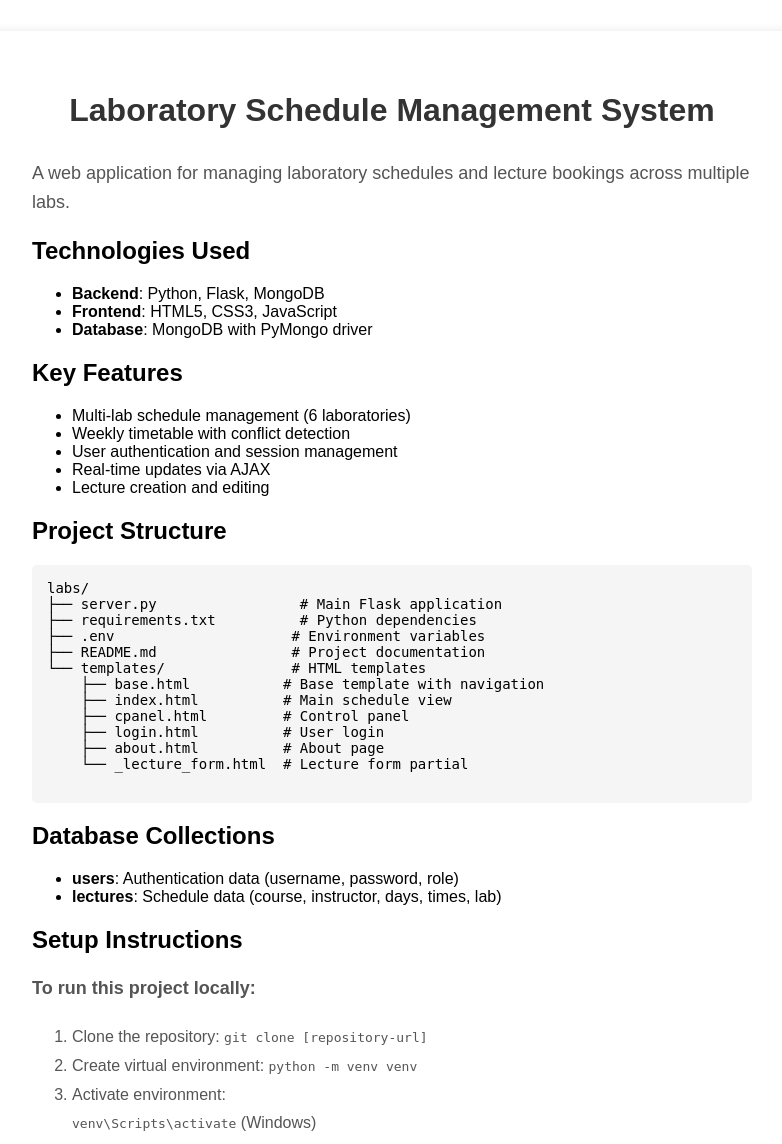
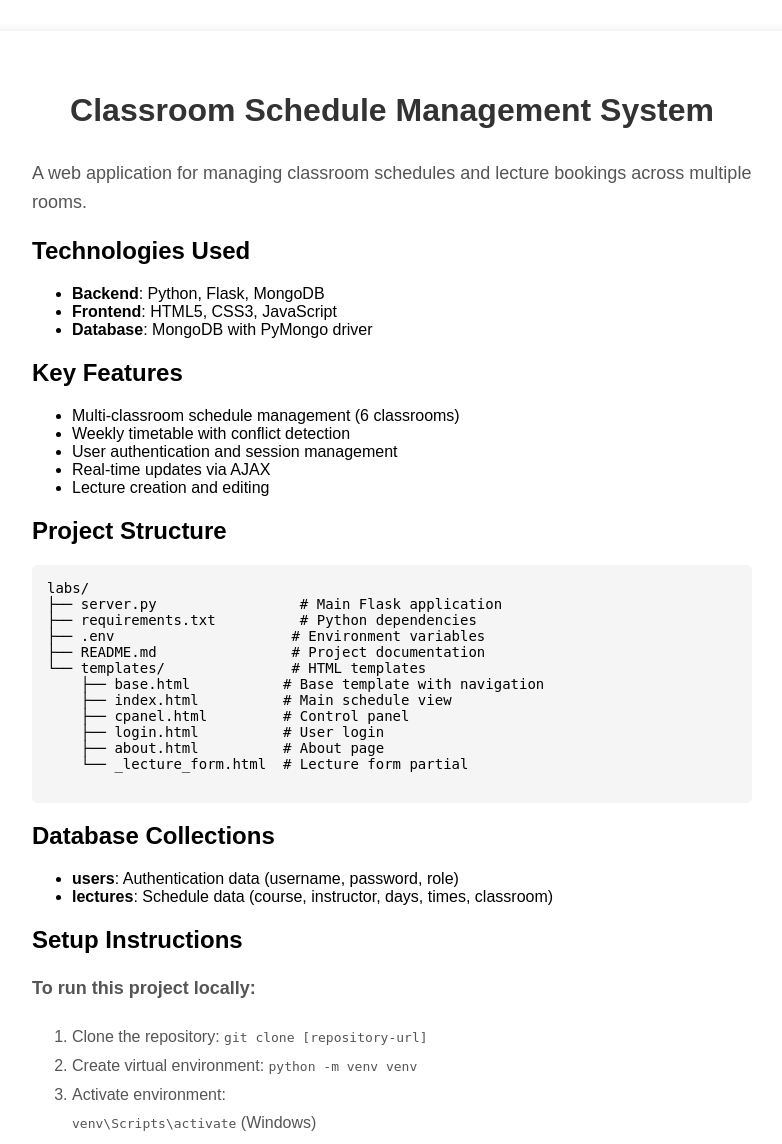
Before and after one commit to samyabdellatif/labs, a Flask app: page /about in a window 1280 px wide. Shown: the part 49-1193 px from the top of the page, without its empty margins (248-1030 px from the left). Run offline with Flask 3, Linux system fonts and the light colour scheme; parts of the project's set-up code (start-up, migrations or seed data) failed here and were passed over.

Commit message:
add weekdays controls, change naming from lab to classroom

```diff
--- a/server.py
+++ b/server.py
@@ -32,6 +32,17 @@
     db = client.labsDB
     # convert into mongoDB document object
     collection = db.lectures
+    # one-time migration: rename 'lab' field to 'classroom' without data loss
+    try:
+        legacy_docs = list(collection.find({"classroom": {"$exists": False}, "lab": {"$exists": True}}))
+        for doc in legacy_docs:
+            lab_value = doc.get('lab')
+            update_ops = {'$set': {'classroom': lab_value}, '$unset': {'lab': ""}}
+            collection.update_one({'_id': doc['_id']}, update_ops)
+        if legacy_docs:
+            logging.info('Migrated %d lecture documents from lab -> classroom', len(legacy_docs))
+    except Exception as e:
+        logging.warning('Could not run lab->classroom migration: %s', e)
     # Ensure a users collection exists with the default admin user.
     try:
         existing = db.list_collection_names()
@@ -44,6 +55,13 @@
             logging.info('Created users collection and inserted default admin user')
         else:
             logging.info('Users collection already exists; skipping creation')
+        # Ensure global settings document exists
+        if 'settings' not in existing:
+            db.settings.insert_one({'_id': 'global', 'weekdays': 'sun-thu'})
+            logging.info('Initialized settings with default weekdays option sun-thu')
+        else:
+            # Make sure the document exists
+            db.settings.update_one({'_id': 'global'}, {'$setOnInsert': {'weekdays': 'sun-thu'}}, upsert=True)
     except Exception as e:
         logging.warning('Could not ensure users collection: %s', e)
 else:
@@ -61,10 +79,13 @@
 
 def has_conflict(new_lecture):
     """
-    Check if the new lecture conflicts with existing lectures in the same lab.
+    Check if the new lecture conflicts with existing lectures in the same classroom.
     A conflict occurs if there's any overlap in days and time slots.
     """
-    lab = new_lecture['lab']
+    classroom = new_lecture.get('classroom') or new_lecture.get('lab')
+    if not classroom:
+        logging.warning('Conflict check skipped: classroom value missing')
+        return False
     days = new_lecture['days']
     start = new_lecture['starttime']
     end = new_lecture['endtime']
@@ -87,8 +108,11 @@
         logging.warning('Skipping conflict check: invalid times for new_lecture: start=%r end=%r', start, end)
         return False
 
-    # Retrieve all existing lectures for the specified lab
-    existing = list(collection.find({"lab": lab}))
+    # Retrieve all existing lectures for the specified classroom
+    existing = list(collection.find({"classroom": classroom}))
+    if not existing:
+        # fallback if any legacy docs still use lab
+        existing = list(collection.find({"lab": classroom}))
 
     for lec in existing:
         lec_days = lec['days']
@@ -110,6 +134,31 @@
     return False  # No conflict
 #####################################
 
+# Settings helpers
+def get_weekday_setting():
+    """Return current weekday option: 'sun-thu' or 'mon-fri'. Defaults to 'sun-thu'."""
+    if db is None:
+        return 'sun-thu'
+    try:
+        doc = db.settings.find_one({'_id': 'global'})
+        opt = (doc or {}).get('weekdays', 'sun-thu')
+        return opt if opt in ('sun-thu', 'mon-fri') else 'sun-thu'
+    except Exception as e:
+        logging.warning('Failed to fetch settings: %s', e)
+        return 'sun-thu'
+
+def get_days_config():
+    """Return (days list, day_map dict, rev_map dict) based on settings."""
+    opt = get_weekday_setting()
+    if opt == 'mon-fri':
+        days = ['MON', 'TUE', 'WED', 'THU', 'FRI']
+        day_map = {'1': 'MON', '2': 'TUE', '3': 'WED', '4': 'THU', '5': 'FRI'}
+    else:
+        days = ['SUN', 'MON', 'TUE', 'WED', 'THU']
+        day_map = {'1': 'SUN', '2': 'MON', '3': 'TUE', '4': 'WED', '5': 'THU'}
+    rev_map = {v: k for k, v in day_map.items()}
+    return days, day_map, rev_map
+
 #starting coding the Flask app
 
 
@@ -122,20 +171,19 @@
 @labapp.route('/index',methods=['GET', 'POST'])
 def index():
     """
-    Main index route that displays the lab schedule.
-    Retrieves the lab number from query parameters, fetches lectures,
+    Main index route that displays the classroom schedule.
+    Retrieves the classroom number from query parameters, fetches lectures,
     and builds a schedule grid for display.
     """
-    lab = request.args.get("lab")
-    if lab == None:
-        lab = "1"  # Default to lab 1 if not specified
+    classroom = request.args.get("classroom") or request.args.get("lab")
+    if classroom is None:
+        classroom = "1"  # Default to classroom 1 if not specified
 
-    # Fetch all lectures for the selected lab from MongoDB
-    lectures = list(collection.find({"lab": lab}))
+    # Fetch all lectures for the selected classroom from MongoDB (supports legacy 'lab' field)
+    lectures = list(collection.find({"$or": [{"classroom": classroom}, {"lab": classroom}]}))
 
-    # Define the days of the week and their mappings
-    days = ['SUN', 'MON', 'TUE', 'WED', 'THU']
-    day_map = {'1': 'SUN', '2': 'MON', '3': 'TUE', '4': 'WED', '5': 'THU'}
+    # Define the days of the week and their mappings (based on settings)
+    days, day_map, _ = get_days_config()
     # Time slots in 24-hour format (internal keys)
     times = ['08', '09', '10', '11', '12', '01', '02', '03', '04', '05', '06', '07']
     # Display times in 12-hour format with AM/PM
@@ -180,14 +228,15 @@
 
     # Render the index template with the populated schedule
     is_logged_in = bool(session.get('user'))
-    return render_template('index.html', lab=lab, days=days, times=times, display_times=display_times, schedule=schedule, show_lab_tabs=True, is_logged_in=is_logged_in)
+    return render_template('index.html', classroom=classroom, days=days, day_map=day_map, times=times, display_times=display_times, schedule=schedule, show_classroom_tabs=True, is_logged_in=is_logged_in)
 
 @labapp.route('/cpanel')
 def process():
     """
     Route for the control panel page where users can add new lectures.
     """
-    return render_template('cpanel.html', show_lab_tabs=False)
+    # Provide current weekday option to cpanel
+    return render_template('cpanel.html', show_classroom_tabs=False, weekday_option=get_weekday_setting())
 
 
 @labapp.route('/change_password', methods=['POST'])
@@ -202,46 +251,46 @@
     confirm = request.form.get('confirm_password')
 
     if not current or not new or not confirm:
-        return render_template('cpanel.html', show_lab_tabs=False, error='All fields are required')
+        return render_template('cpanel.html', show_classroom_tabs=False, error='All fields are required')
     if new != confirm:
-        return render_template('cpanel.html', show_lab_tabs=False, error='New passwords do not match')
+        return render_template('cpanel.html', show_classroom_tabs=False, error='New passwords do not match')
     if collection is None:
-        return render_template('cpanel.html', show_lab_tabs=False, error='Database not configured')
+        return render_template('cpanel.html', show_classroom_tabs=False, error='Database not configured')
 
     try:
         user_doc = db.users.find_one({'username': username})
     except Exception as e:
         logging.error('DB error fetching user: %s', e)
-        return render_template('cpanel.html', show_lab_tabs=False, error='Database error')
+        return render_template('cpanel.html', show_classroom_tabs=False, error='Database error')
 
     if not user_doc:
-        return render_template('cpanel.html', show_lab_tabs=False, error='User not found')
+        return render_template('cpanel.html', show_classroom_tabs=False, error='User not found')
     if user_doc.get('password') != current:
-        return render_template('cpanel.html', show_lab_tabs=False, error='Current password incorrect')
+        return render_template('cpanel.html', show_classroom_tabs=False, error='Current password incorrect')
 
     # update password (note: plaintext storage—consider hashing in future)
     try:
         db.users.update_one({'username': username}, {'$set': {'password': new}})
-        return render_template('cpanel.html', show_lab_tabs=False, success='Password updated successfully')
+        return render_template('cpanel.html', show_classroom_tabs=False, success='Password updated successfully')
     except Exception as e:
         logging.error('DB error updating password: %s', e)
-        return render_template('cpanel.html', show_lab_tabs=False, error='Failed to update password')
+        return render_template('cpanel.html', show_classroom_tabs=False, error='Failed to update password')
 
 
 @labapp.route('/get_lecture')
 def get_lecture():
     """
-    Return a single lecture covering the given lab/day/time, or empty JSON.
-    Query params: lab (str), day (e.g. 'MON'), time (key like '08')
+    Return a single lecture covering the given classroom/day/time, or empty JSON.
+    Query params: classroom (str), day (e.g. 'MON'), time (key like '08')
     """
-    lab = request.args.get('lab')
+    classroom = request.args.get('classroom') or request.args.get('lab')
     day = request.args.get('day')
     time_key = request.args.get('time')
-    if not lab or not day or not time_key:
+    if not classroom or not day or not time_key:
         return jsonify({})
 
-    # map day name back to code
-    rev_map = {'SUN':'1','MON':'2','TUE':'3','WED':'4','THU':'5'}
+    # map day name back to code based on settings
+    _, _, rev_map = get_days_config()
     day_code = rev_map.get(day)
     if not day_code:
         return jsonify({})
@@ -252,8 +301,8 @@
     except Exception:
         return jsonify({})
 
-    # Find candidate lectures in this lab that include the day
-    candidates = list(collection.find({"lab": lab}))
+    # Find candidate lectures in this classroom that include the day
+    candidates = list(collection.find({"$or": [{"classroom": classroom}, {"lab": classroom}]}))
     for lec in candidates:
         days = lec.get('days', '')
         if day_code in days:
@@ -283,12 +332,12 @@
 
 
 @labapp.route('/lectures')
-def lectures_for_lab():
-    """Return JSON list of lectures for a given lab."""
-    lab = request.args.get('lab')
-    if not lab:
+def lectures_for_classroom():
+    """Return JSON list of lectures for a given classroom."""
+    classroom = request.args.get('classroom') or request.args.get('lab')
+    if not classroom:
         return jsonify({'lectures': []})
-    docs = list(collection.find({'lab': lab}))
+    docs = list(collection.find({'$or': [{'classroom': classroom}, {'lab': classroom}]}))
     out = []
     for d in docs:
         o = {k: v for k, v in d.items() if k != '_id'}
@@ -327,7 +376,7 @@
     starttime = request.args.get('starttime') or request.form.get('starttime')
     endtime = request.args.get('endtime') or request.form.get('endtime')
     numberOfStudents = request.args.get('numberOfStudents') or request.form.get('numberOfStudents')
-    lab = request.args.get('lab') or request.form.get('lab')
+    classroom = request.args.get('classroom') or request.args.get('lab') or request.form.get('classroom') or request.form.get('lab')
     instructor = request.args.get('instructor') or request.form.get('instructor')
 
     # validate minimal required fields
@@ -342,36 +391,52 @@
         'starttime': starttime,
         'endtime': endtime,
         'numberOfStudents': numberOfStudents,
-        'lab': lab,
+        'classroom': classroom,
         'instructor': instructor,
     }
-
-    collection.update_one({'_id': oid}, {'$set': update})
+    collection.update_one({'_id': oid}, {'$set': update, '$unset': {'lab': ""}})
     # If AJAX call, return JSON so client can update view without reload
     if request.headers.get('X-Requested-With') == 'XMLHttpRequest':
         update_out = update.copy()
         update_out['_id'] = str(oid)
         return jsonify({'success': True, 'lecture': update_out})
 
-    # After updating, redirect back to the index page for the same lab
+    # After updating, redirect back to the index page for the same classroom
     try:
-        target_lab = lab if lab else '1'
+        target_classroom = classroom if classroom else '1'
     except Exception:
-        target_lab = '1'
-    return redirect(f"/index?lab={target_lab}")
+        target_classroom = '1'
+    return redirect(f"/index?classroom={target_classroom}")
 
 @labapp.route('/about')
 def about():
     """
     Route for the about page with information about the application.
     """
-    return render_template('about.html', show_lab_tabs=False)
+    return render_template('about.html', show_classroom_tabs=False)
+
+
+@labapp.route('/update_settings', methods=['POST'])
+def update_settings():
+    """Update global weekday option (requires login)."""
+    if not session.get('user'):
+        return redirect(url_for('login', next=url_for('process')))
+
+    option = request.form.get('weekday_option')
+    if option not in ('sun-thu', 'mon-fri'):
+        return render_template('cpanel.html', show_classroom_tabs=False, weekday_option=get_weekday_setting(), error='Invalid option')
+    try:
+        db.settings.update_one({'_id': 'global'}, {'$set': {'weekdays': option}}, upsert=True)
+        return render_template('cpanel.html', show_classroom_tabs=False, weekday_option=option, success='Settings updated')
+    except Exception as e:
+        logging.error('DB error updating settings: %s', e)
+        return render_template('cpanel.html', show_classroom_tabs=False, weekday_option=get_weekday_setting(), error='Failed to update settings')
 
 
 @labapp.route('/login', methods=['GET', 'POST'])
 def login():
     if request.method == 'GET':
-        return render_template('login.html', show_lab_tabs=False)
+        return render_template('login.html', show_classroom_tabs=False)
 
     # POST: authenticate
     username = request.form.get('username')
@@ -380,7 +445,7 @@
 
     # Validate input fields
     if not username or not password:
-        return render_template('login.html', show_lab_tabs=False, error='Please enter both username and password')
+        return render_template('login.html', show_classroom_tabs=False, error='Please enter both username and password')
 
     user_found = db.users.find_one({"username": username})
 
@@ -391,9 +456,9 @@
             session['user'] = username
             return redirect(next_url) # "Login successful!"
         else:
-            return render_template('login.html', show_lab_tabs=False, error='Incorrect password. Please try again.')
+            return render_template('login.html', show_classroom_tabs=False, error='Incorrect password. Please try again.')
     else:
-        return render_template('login.html', show_lab_tabs=False, error='User not found. Please check your username.')
+        return render_template('login.html', show_classroom_tabs=False, error='User not found. Please check your username.')
 
 
 @labapp.route('/logout')
@@ -426,7 +491,7 @@
     starttime = request.args.get("starttime") or request.form.get("starttime")
     endtime = request.args.get("endtime") or request.form.get("endtime")
     numberOfStudents = request.args.get("numberOfStudents") or request.form.get("numberOfStudents")
-    lab = request.args.get("lab") or request.form.get("lab")
+    classroom = request.args.get("classroom") or request.args.get("lab") or request.form.get("classroom") or request.form.get("lab")
     instructor = request.args.get("instructor") or request.form.get("instructor")
 
     # validate minimal required fields
@@ -442,7 +507,7 @@
     "starttime" : starttime,
     "endtime" : endtime,
     "numberOfStudents" : numberOfStudents,
-    "lab" : lab,
+    "classroom" : classroom,
     "instructor" : instructor
     }
 
@@ -450,7 +515,7 @@
     if has_conflict(lecture):
         return '''<html>
                   <body>
-                  <h1>Conflict detected: Lab is not free during this time slot</h1>
+                  <h1>Conflict detected: Classroom is not free during this time slot</h1>
                       <a href="/index">Home Page</a> |
                       <a href="/cpanel">Add lecture</a>
                   </body>
@@ -465,9 +530,9 @@
         lecture_out['_id'] = str(result.inserted_id)
         return jsonify({'success': True, 'lecture': lecture_out})
 
-    # Redirect to the index page for the same lab where the lecture was inserted
-    target_lab = lab if lab else '1'
-    return redirect(f"/index?lab={target_lab}")
+    # Redirect to the index page for the same classroom where the lecture was inserted
+    target_classroom = classroom if classroom else '1'
+    return redirect(f"/index?classroom={target_classroom}")
 # Run the Flask application
 if __name__ == '__main__':
     labapp.run(debug=True, port=5000)  # Run app in debug mode on port 5000
--- a/templates/about.html
+++ b/templates/about.html
@@ -1,8 +1,8 @@
 {% extends "base.html" %}
-{% block labTable %}
+{% block classroomTable %}
 <div class="container">
-  <h1>Laboratory Schedule Management System</h1>
-  <p>A web application for managing laboratory schedules and lecture bookings across multiple labs.</p>
+  <h1>Classroom Schedule Management System</h1>
+  <p>A web application for managing classroom schedules and lecture bookings across multiple rooms.</p>
 
   <h2>Technologies Used</h2>
   <ul>
@@ -13,7 +13,7 @@
 
   <h2>Key Features</h2>
   <ul>
-    <li>Multi-lab schedule management (6 laboratories)</li>
+    <li>Multi-classroom schedule management (6 classrooms)</li>
     <li>Weekly timetable with conflict detection</li>
     <li>User authentication and session management</li>
     <li>Real-time updates via AJAX</li>
@@ -39,7 +39,7 @@
   <h2>Database Collections</h2>
   <ul>
     <li><strong>users</strong>: Authentication data (username, password, role)</li>
-    <li><strong>lectures</strong>: Schedule data (course, instructor, days, times, lab)</li>
+    <li><strong>lectures</strong>: Schedule data (course, instructor, days, times, classroom)</li>
   </ul>
 
   <h2>Setup Instructions</h2>
--- a/templates/base.html
+++ b/templates/base.html
@@ -3,7 +3,7 @@
 <head>
 <meta charset="utf-8" />
 <meta name="viewport" content="width=device-width, initial-scale=1.0">
-<title>Statistics Department Computer Labs Schedule</title>
+<title>Statistics Department Classroom Schedule</title>
 <style type="text/css">
 * {box-sizing: border-box}
 
@@ -78,7 +78,7 @@
   height: 100%;
 }
 
-#LABX {background-color: orange;
+#CLASSROOMX {background-color: orange;
   min-width: 1080px;}
 
 .flex-container {
@@ -162,27 +162,27 @@
     <a href="/login" style="float:right;">Login</a>
   {% endif %}
 </div>
-{% if show_lab_tabs %}
-<button class="tablink" id="LAB1link" onclick="openPage('1')">LAB1</button>
-<button class="tablink" id="LAB2link" onclick="openPage('2')">LAB2</button>
-<button class="tablink" id="LAB3link" onclick="openPage('3')">LAB3</button>
-<button class="tablink" id="LAB4link" onclick="openPage('4')">LAB4</button>
-<button class="tablink" id="LAB5link" onclick="openPage('5')">LAB5</button>
-<button class="tablink" id="LAB6link" onclick="openPage('6')">LAB6</button>
+{% if show_classroom_tabs %}
+<button class="tablink" id="CLASSROOM1link" onclick="openPage('1')">CLASSROOM1</button>
+<button class="tablink" id="CLASSROOM2link" onclick="openPage('2')">CLASSROOM2</button>
+<button class="tablink" id="CLASSROOM3link" onclick="openPage('3')">CLASSROOM3</button>
+<button class="tablink" id="CLASSROOM4link" onclick="openPage('4')">CLASSROOM4</button>
+<button class="tablink" id="CLASSROOM5link" onclick="openPage('5')">CLASSROOM5</button>
+<button class="tablink" id="CLASSROOM6link" onclick="openPage('6')">CLASSROOM6</button>
 {% endif %}
-{% block labTable %}{% endblock %}
-{% if show_lab_tabs %}
+{% block classroomTable %}{% endblock %}
+{% if show_classroom_tabs %}
 <script>
-function openPage(lab) {
-  window.location.href = '/index?lab='+lab;
+function openPage(classroom) {
+  window.location.href = '/index?classroom='+classroom;
   var i, tablinks;
   tablinks = document.getElementsByClassName("tablink");
   for (i = 0; i < tablinks.length; i++) {
     tablinks[i].style.backgroundColor = "";
   }
 }
-if (document.getElementById("LAB{{lab}}link")) {
-  document.getElementById("LAB{{lab}}link").style.backgroundColor = 'orange';
+if (document.getElementById("CLASSROOM{{classroom}}link")) {
+  document.getElementById("CLASSROOM{{classroom}}link").style.backgroundColor = 'orange';
 }
 </script>
 {% endif %}
--- a/templates/login.html
+++ b/templates/login.html
@@ -1,5 +1,5 @@
 {% extends "base.html" %}
-{% block labTable %}
+{% block classroomTable %}
   <div class="container">
     <h2>Login</h2>
     {% if error %}
```
Also changed, not shown: templates/_lecture_form.html (+6 -12 lines), templates/cpanel.html (+14 -1 lines), templates/index.html (+12 -13 lines).
